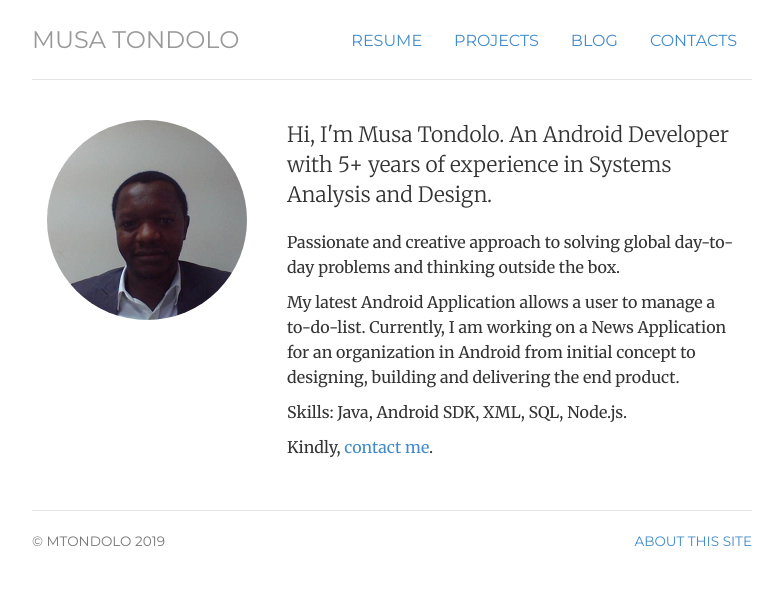
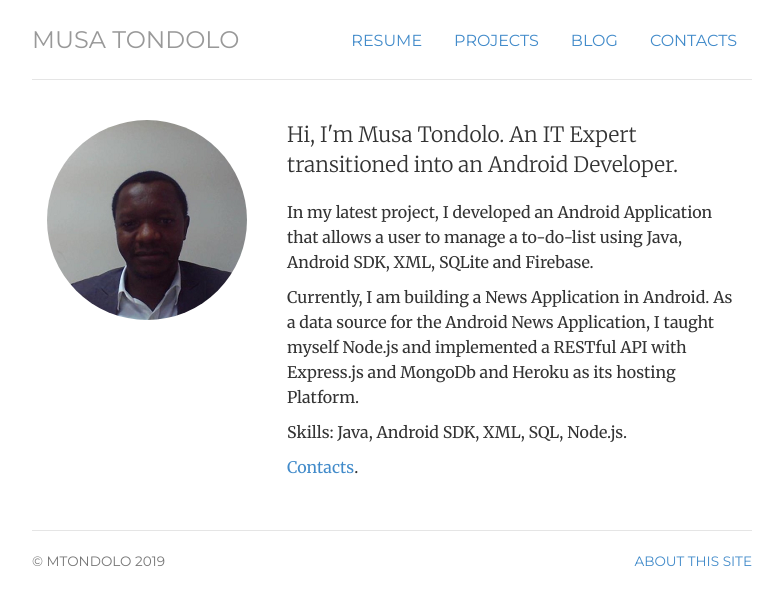
Before and after one commit to mtondolo/mtondolo.github.io, a Jekyll site: the page built from index.html, in a window 1280 px wide. Shown: the top 605 px of the page, without its empty margins (248-1031 px from the left). Built offline with Jekyll 4.4.1, drawn with Linux system fonts in a browser that asks for light colours.

Commit message:
Update index.html

```diff
--- a/index.html
+++ b/index.html
@@ -13,14 +13,14 @@ description: Musa Tondolo is an Android Developer living in Lusaka.
 	<img  class="img-circle avatar" alt="Musa Tondolo" src="img/mtondolo-200px.png">
 	</div>
 	<div itemscope itemtype="http://data-vocabulary.org/Person" class="col-sm-8">
-	<p class="lead">Hi, I'm <span itemprop="name">Musa Tondolo. </span>An Android Developer with 5+ years of experience in Systems Analysis and Design.</p>
+	<p class="lead">Hi, I'm <span itemprop="name">Musa Tondolo. </span>An IT Expert transitioned into an Android Developer.</p>
 
-	<p></span>Passionate and <span itemprop="title"></span>creative approach to solving global day-to-day problems and thinking outside the box.</p>
+	<p></span>In my latest project, I developed an Android Application that allows a user to manage a to-do-list <span itemprop="title"></span>using Java, Android SDK, XML, SQLite and Firebase.</p>
 
-        <p>My latest Android Application allows a user to manage a to-do-list. Currently, I am working on a News Application for an organization in Android from initial concept to designing, building and delivering the end product.</p>
+        <p>Currently, I am building a News Application in Android. As a data source for the Android News Application, I taught myself Node.js and implemented a RESTful API with Express.js and MongoDb and Heroku as its hosting Platform.</p>
         <p>Skills: Java, Android SDK, XML, SQL, Node.js.</p>
 
-        <p>Kindly, <a href="contact">contact me</a>.</p>
+        <p><a href="contact">Contacts</a>.</p>
 	</div>
 </div>
 <!-- </div> -->
```
